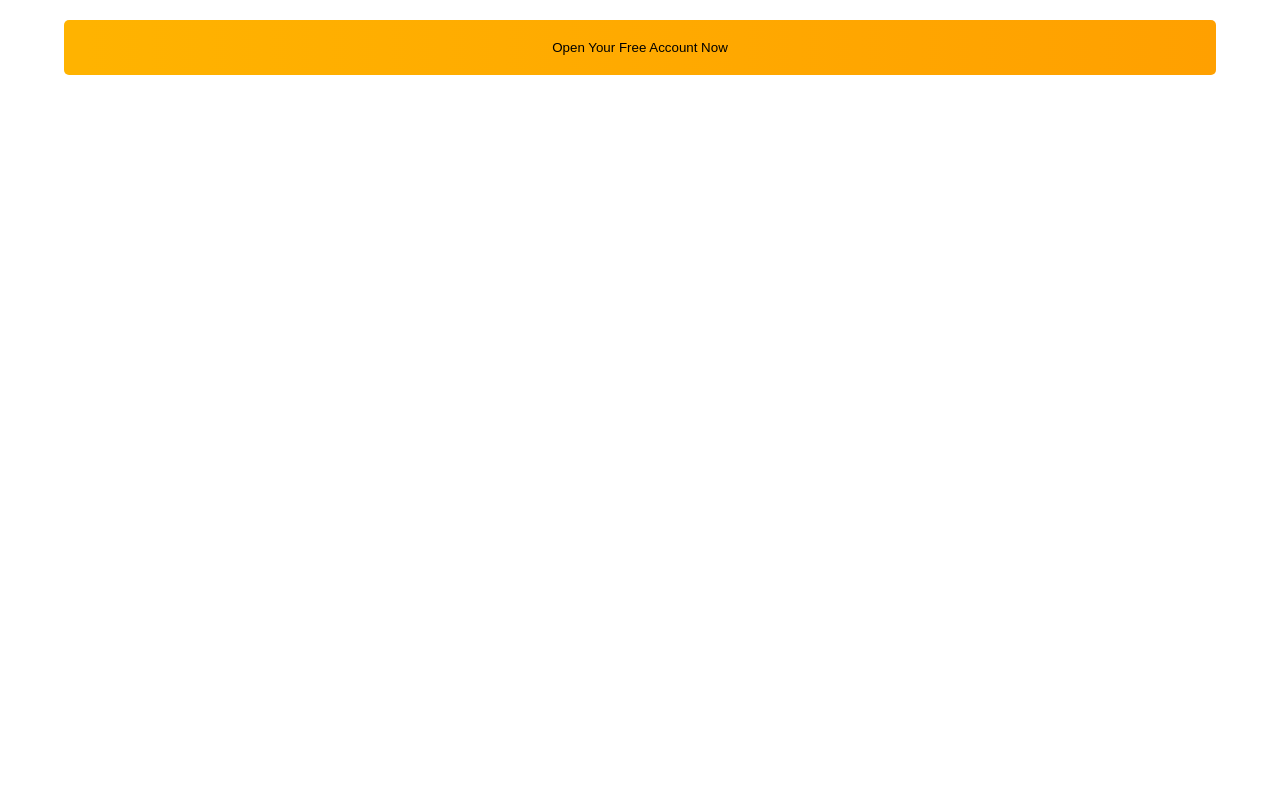
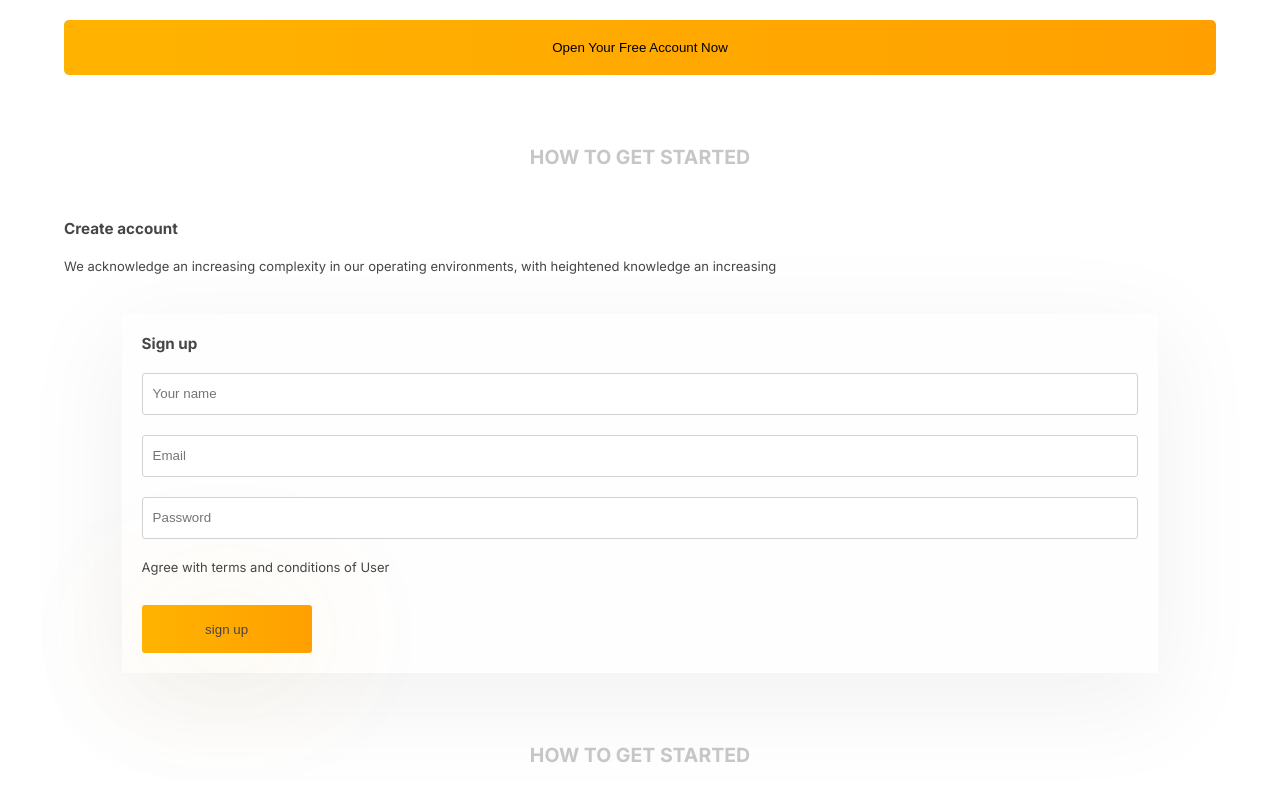
Before and after one commit to Bigthinz/kinrabb-gold, a Next.js app: page / in a window 1280 px wide. Shown: the part 746-1546 px from the top of the page. Before the commit the page ends 821 px from the top, so only its background shows below. Built offline with nearby package versions, Linux system fonts and the light colour scheme.

Commit message:
page sigup form

```diff
--- a/src/Components/Title/Title.styled.js
+++ b/src/Components/Title/Title.styled.js
@@ -3,4 +3,5 @@ import styled from 'styled-components'
 
 export const TitleStyle = styled.h2`
         margin-bottom:2rem;
+        color:#c6c6c6;
 `
--- a/src/PageComponents/home/Hero.styled.js
+++ b/src/PageComponents/home/Hero.styled.js
@@ -11,6 +11,7 @@ background-position:center center;
 /* background-image:url('/images/background.jpg'); */
 
 position:relative;
+margin-bottom:7rem;
 
 .wrap{
     position:relative;
--- a/src/PageComponents/home/Layer.js
+++ b/src/PageComponents/home/Layer.js
@@ -1,13 +1,53 @@
 import React from 'react'
 import Title from '../../Components/Title/Title'
+import { Form, GetStarted, LayerWrap, Signup } from './Layer.styled'
+import Button from './../../Components/Button/Button'
+
 
 const Layer = () => {
   return (
-    <>
+    <LayerWrap>
         <div className="layer">
-            <Title text='services' />
+            <Title text='HOW TO GET STARTED' />
         </div>
-    </>
+        <Signup>
+            <div className="signup-wrap">
+                <div className='heading'>
+                    <h3>Create account</h3>
+                    <p>We acknowledge an increasing complexity in our operating environments, with heightened knowledge an increasing</p>
+                </div>
+            </div>
+        </Signup>
+        <Form>
+            <div className='form-wrap'>
+                <form>
+                    <h3>Sign up</h3>
+                    <div className='input-box'>
+                        <input type='text' placeholder='Your name' />
+                    </div>
+                    <div className='input-box'>
+                        <input type='email' placeholder='Email' />
+                    </div>
+                    <div className='input-box'>
+                        <input type='password' placeholder='Password' />
+                    </div>
+                    <p>Agree with terms and conditions of User</p>
+                    <div>
+                      <Button text='sign up'/>
+                    </div>
+                </form>
+            </div>
+        </Form>
+
+        <GetStarted>
+            <div className='wrap'>
+              <div className="layer">
+                <Title text='HOW TO GET STARTED' />
+              </div>
+            </div>
+        </GetStarted>
+
+    </LayerWrap>
   )
 }
 
--- /dev/null
+++ b/src/PageComponents/home/Layer.styled.js
@@ -0,0 +1,70 @@
+import styled from "styled-components";
+
+export const LayerWrap = styled.div`
+    width: 90%;
+    margin: auto;
+    margin-bottom:7rem;
+
+    .layer{
+        text-align:center;
+    }
+
+`
+
+
+export const Signup = styled.div`
+    margin-top: 5rem;
+    h3{
+        margin: 2rem 0;
+    }
+    p{
+        width:90%;
+    }
+`
+
+export const Form = styled.div`
+    margin-top:4rem;
+    margin-bottom:7rem;
+
+    .form-wrap{
+        width:90%;
+        margin:auto;
+        background: #FEFEFE;
+        box-shadow: 0px 26.8762px 94.0668px 13.4381px rgba(0, 0, 0, 0.05);
+        padding:2rem;
+
+
+        form{
+
+            h3{
+                margin-bottom: 2rem;
+            }
+            p{
+                margin-bottom: 3rem;
+
+            }
+
+            .input-box{
+                margin-bottom: 2rem;
+
+                input{
+                    outline:none;
+                    border:1px solid #D2D2D2 ;
+                    line-height:3rem;
+                    padding:0.5rem 1rem;
+                    border-radius:.3rem;
+                    width:100%;
+                }
+            }
+        }
+
+    }
+
+
+`
+
+export const GetStarted = styled.div`
+
+
+
+`
--- a/src/Theme/Global.js
+++ b/src/Theme/Global.js
@@ -19,6 +19,7 @@ html{
 
 body {
   font-size:1.3rem;
+  color: #474645;
 
 }
 
--- a/src/pages/index.js
+++ b/src/pages/index.js
@@ -17,7 +17,7 @@ export default function Home() {
 
       <main>
           <Hero/>
-          {/* <Layer/> */}
+          <Layer/>
       </main>
 
 
```
